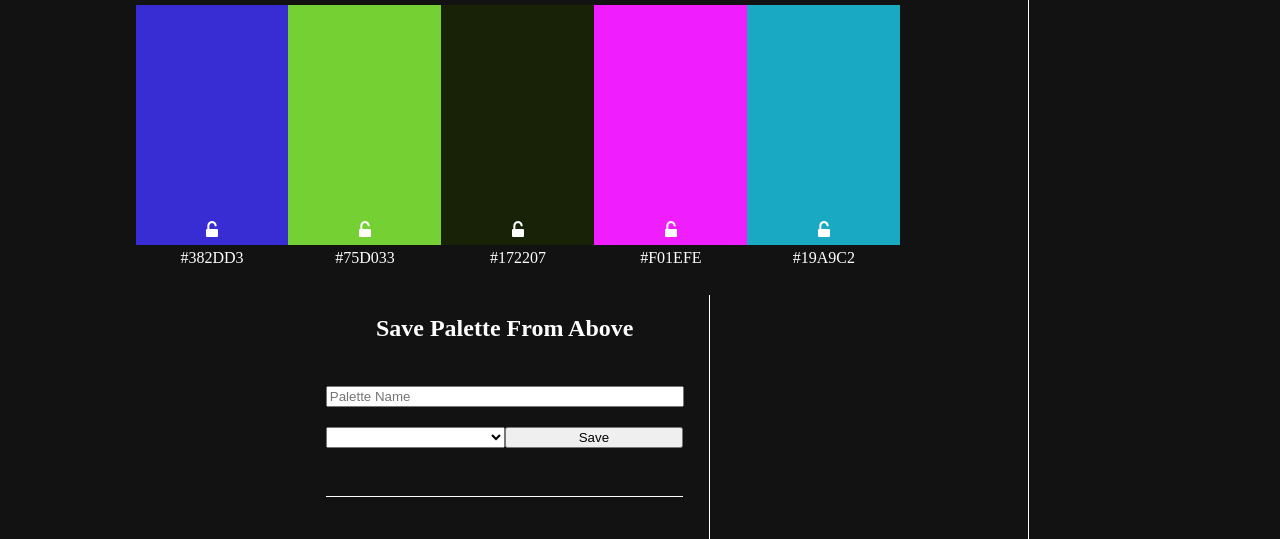
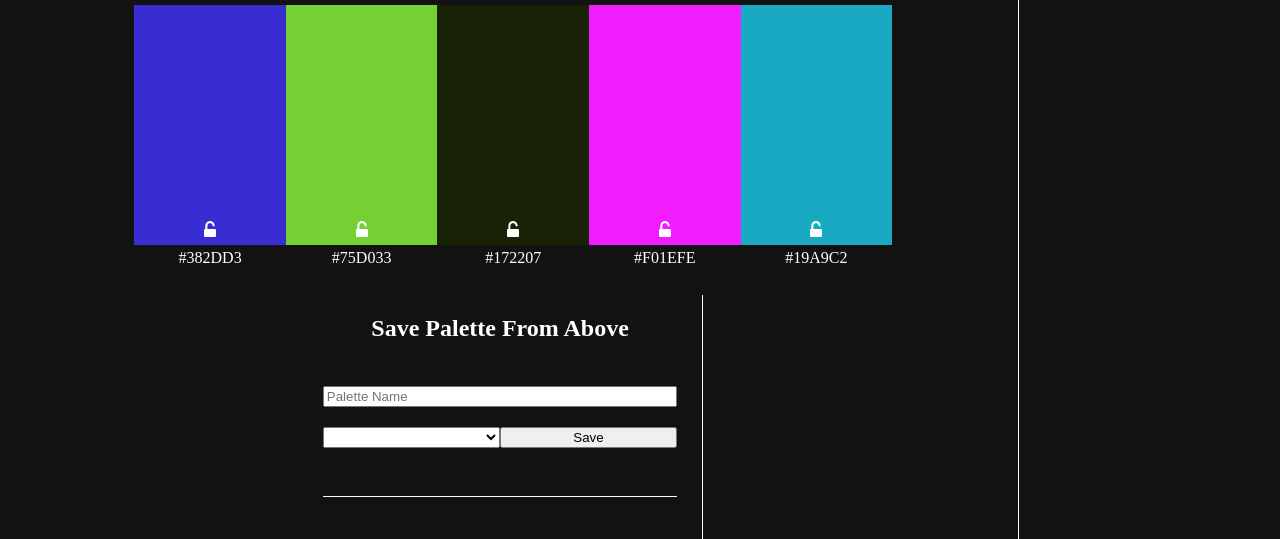
Before and after one commit to kielzor/palette-picker, a website: page public/index.html in a window 1280 px wide. Shown: the part 98-637 px from the top of the page. Drawn offline with nearby package versions, Linux system fonts and the light colour scheme; no server answers.

```diff
--- a/public/css/styles.css
+++ b/public/css/styles.css
@@ -8,7 +8,8 @@
 }
 
 .main-section {
-  width: 85%;
+  width: 80%;
+  border-right: 1px solid white;
 }
 
 h1, h2, p {
@@ -150,10 +151,8 @@
 
 .projects-container {
   height: 100vh;
-  width: 15%;
+  width: 20%;
   display: flex;
-  padding-left: 5%;
   flex-direction: column;
   align-items: center;
-  border-left: 1px solid white;
 }
```
Also changed, not shown: knexfile.js (+8 -18 lines).
